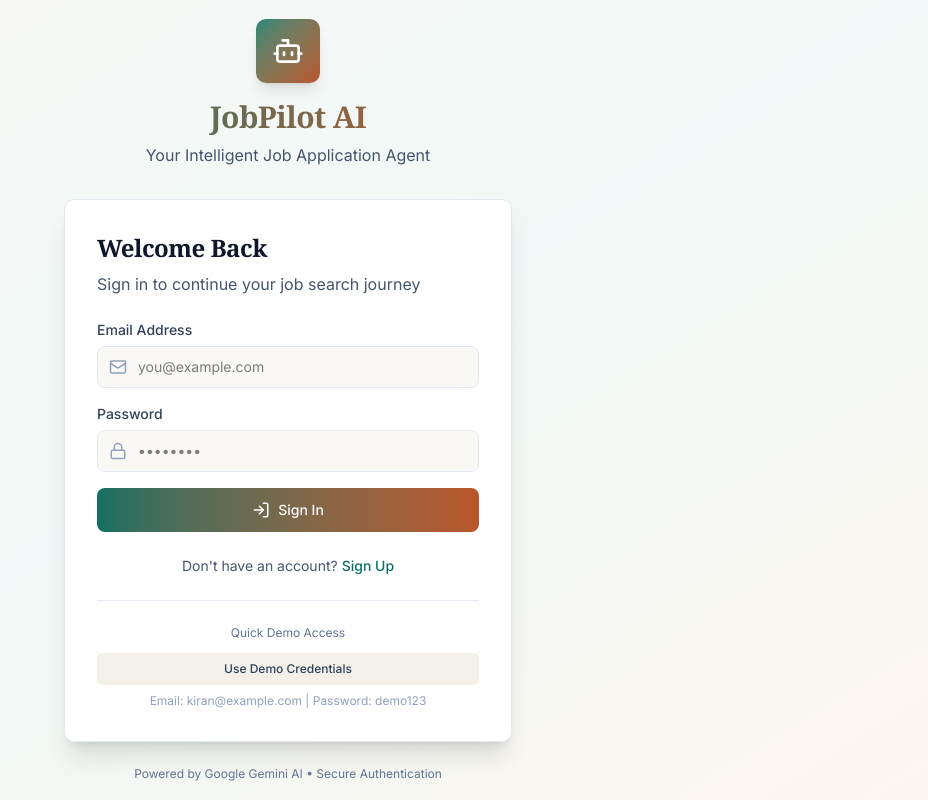
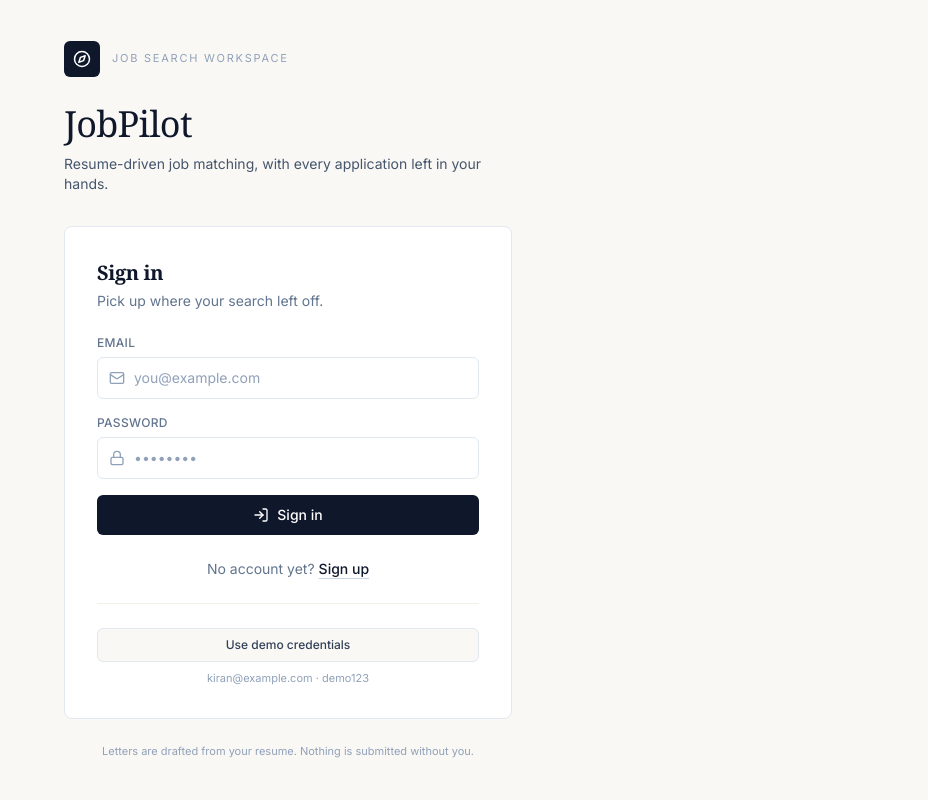
Before and after one commit to kiranmi1010-cpu/ai-job-application-agent, a React (Vite) app: page / in a window 1280 px wide. Shown: the whole page, without its empty margins (352-1280 px from the left). Built offline with nearby package versions, Linux system fonts and the light colour scheme.

Commit message:
Carry the new identity through the app shell and sign-in screen

```diff
--- a/src/components/LoginPage.tsx
+++ b/src/components/LoginPage.tsx
@@ -1,6 +1,6 @@
 import React, { useState } from 'react';
 import { motion } from 'framer-motion';
-import { Mail, Lock, User, LogIn, UserPlus, Bot, AlertCircle } from 'lucide-react';
+import { Mail, Lock, User, LogIn, UserPlus, Compass, AlertCircle } from 'lucide-react';
 import { useAuth } from '../contexts/AuthContext';
 
 export default function LoginPage() {
@@ -19,7 +19,6 @@ export default function LoginPage() {
 
     try {
       let success: boolean;
-
       if (isSignUp) {
         if (!name.trim()) {
           setError('Please enter your name');
@@ -49,39 +48,41 @@ export default function LoginPage() {
   };
 
   return (
-    <div className="min-h-screen bg-gradient-to-br from-slate-50 via-blue-50 to-purple-50 flex items-center justify-center p-4">
+    <div className="min-h-screen bg-slate-50 flex items-center justify-center p-4">
       <motion.div
-        initial={{ opacity: 0, y: 20 }}
+        initial={{ opacity: 0, y: 16 }}
         animate={{ opacity: 1, y: 0 }}
-        transition={{ duration: 0.5 }}
+        transition={{ duration: 0.4 }}
         className="w-full max-w-md"
       >
-        {/* Logo and Title */}
-        <div className="text-center mb-8">
-          <div className="inline-flex items-center justify-center w-16 h-16 bg-gradient-to-br from-blue-500 to-purple-600 rounded-2xl mb-4 shadow-lg">
-            <Bot size={32} className="text-white" />
+        {/* Wordmark */}
+        <div className="mb-8">
+          <div className="flex items-center gap-3 mb-6">
+            <div className="w-9 h-9 bg-slate-900 rounded-lg flex items-center justify-center">
+              <Compass size={18} className="text-white" />
+            </div>
+            <span className="text-[11px] uppercase tracking-[0.16em] text-slate-400">Job search workspace</span>
           </div>
-          <h1 className="text-3xl font-bold bg-gradient-to-r from-blue-600 to-purple-600 bg-clip-text text-transparent">
-            JobPilot AI
+          <h1 className="font-serif text-4xl leading-tight text-slate-900">
+            JobPilot
           </h1>
-          <p className="text-slate-600 mt-2">Your Intelligent Job Application Agent</p>
+          <p className="text-slate-600 mt-2 text-sm">
+            Resume-driven job matching, with every application left in your hands.
+          </p>
         </div>
 
-        {/* Login Card */}
-        <div className="bg-white rounded-2xl shadow-xl border border-slate-200 p-8">
-          <h2 className="text-2xl font-bold text-slate-900 mb-2">
-            {isSignUp ? 'Create Account' : 'Welcome Back'}
+        {/* Card */}
+        <div className="bg-white rounded-xl border border-slate-200 p-8">
+          <h2 className="text-xl font-semibold text-slate-900 mb-1">
+            {isSignUp ? 'Create an account' : 'Sign in'}
           </h2>
-          <p className="text-slate-600 mb-6">
-            {isSignUp
-              ? 'Sign up to start your AI-powered job search'
-              : 'Sign in to continue your job search journey'}
+          <p className="text-sm text-slate-500 mb-6">
+            {isSignUp ? 'Start with the resume you already have.' : 'Pick up where your search left off.'}
           </p>
 
-          {/* Error Message */}
           {error && (
             <motion.div
-              initial={{ opacity: 0, y: -10 }}
+              initial={{ opacity: 0, y: -8 }}
               animate={{ opacity: 1, y: 0 }}
               className="mb-4 p-3 bg-red-50 border border-red-200 rounded-lg flex items-center gap-2"
             >
@@ -91,118 +92,110 @@ export default function LoginPage() {
           )}
 
           <form onSubmit={handleSubmit} className="space-y-4">
-            {/* Name Field (Sign Up Only) */}
             {isSignUp && (
               <div>
-                <label className="block text-sm font-medium text-slate-700 mb-1.5">
-                  Full Name
+                <label className="block text-xs font-medium uppercase tracking-wide text-slate-500 mb-1.5">
+                  Full name
                 </label>
                 <div className="relative">
-                  <User size={18} className="absolute left-3 top-1/2 -translate-y-1/2 text-slate-400" />
+                  <User size={16} className="absolute left-3 top-1/2 -translate-y-1/2 text-slate-400" />
                   <input
                     type="text"
                     value={name}
                     onChange={(e) => setName(e.target.value)}
-                    placeholder="Kiran Prem"
-                    className="w-full pl-10 pr-4 py-2.5 bg-slate-50 border border-slate-200 rounded-xl text-sm focus:outline-none focus:ring-2 focus:ring-blue-500/20 focus:border-blue-500 transition-all"
+                    placeholder="Your full name"
+                    className="w-full pl-9 pr-4 py-2.5 bg-white border border-slate-200 rounded-lg text-sm text-slate-900 placeholder-slate-400 focus:outline-none focus:border-slate-400 focus:ring-2 focus:ring-slate-900/5 transition-colors"
                     required
                   />
                 </div>
               </div>
             )}
 
-            {/* Email Field */}
             <div>
-              <label className="block text-sm font-medium text-slate-700 mb-1.5">
-                Email Address
+              <label className="block text-xs font-medium uppercase tracking-wide text-slate-500 mb-1.5">
+                Email
               </label>
               <div className="relative">
-                <Mail size={18} className="absolute left-3 top-1/2 -translate-y-1/2 text-slate-400" />
+                <Mail size={16} className="absolute left-3 top-1/2 -translate-y-1/2 text-slate-400" />
                 <input
                   type="email"
                   value={email}
                   onChange={(e) => setEmail(e.target.value)}
                   placeholder="you@example.com"
-                  className="w-full pl-10 pr-4 py-2.5 bg-slate-50 border border-slate-200 rounded-xl text-sm focus:outline-none focus:ring-2 focus:ring-blue-500/20 focus:border-blue-500 transition-all"
+                  className="w-full pl-9 pr-4 py-2.5 bg-white border border-slate-200 rounded-lg text-sm text-slate-900 placeholder-slate-400 focus:outline-none focus:border-slate-400 focus:ring-2 focus:ring-slate-900/5 transition-colors"
                   required
                 />
               </div>
             </div>
 
-            {/* Password Field */}
             <div>
-              <label className="block text-sm font-medium text-slate-700 mb-1.5">
+              <label className="block text-xs font-medium uppercase tracking-wide text-slate-500 mb-1.5">
                 Password
               </label>
               <div className="relative">
-                <Lock size={18} className="absolute left-3 top-1/2 -translate-y-1/2 text-slate-400" />
+                <Lock size={16} className="absolute left-3 top-1/2 -translate-y-1/2 text-slate-400" />
                 <input
                   type="password"
                   value={password}
                   onChange={(e) => setPassword(e.target.value)}
                   placeholder="••••••••"
-                  className="w-full pl-10 pr-4 py-2.5 bg-slate-50 border border-slate-200 rounded-xl text-sm focus:outline-none focus:ring-2 focus:ring-blue-500/20 focus:border-blue-500 transition-all"
+                  className="w-full pl-9 pr-4 py-2.5 bg-white border border-slate-200 rounded-lg text-sm text-slate-900 placeholder-slate-400 focus:outline-none focus:border-slate-400 focus:ring-2 focus:ring-slate-900/5 transition-colors"
                   required
                 />
               </div>
             </div>
 
-            {/* Submit Button */}
             <button
               type="submit"
               disabled={loading}
-              className="w-full flex items-center justify-center gap-2 py-3 bg-gradient-to-r from-blue-600 to-purple-600 text-white rounded-xl font-medium text-sm hover:opacity-90 transition-opacity disabled:opacity-50 disabled:cursor-not-allowed"
+              className="w-full flex items-center justify-center gap-2 py-2.5 bg-slate-900 text-white rounded-lg font-medium text-sm hover:bg-slate-800 transition-colors disabled:opacity-50 disabled:cursor-not-allowed"
             >
               {loading ? (
                 <>
                   <div className="w-4 h-4 border-2 border-white border-t-transparent rounded-full animate-spin" />
-                  {isSignUp ? 'Creating Account...' : 'Signing In...'}
+                  {isSignUp ? 'Creating account…' : 'Signing in…'}
                 </>
               ) : (
                 <>
-                  {isSignUp ? <UserPlus size={18} /> : <LogIn size={18} />}
-                  {isSignUp ? 'Create Account' : 'Sign In'}
+                  {isSignUp ? <UserPlus size={16} /> : <LogIn size={16} />}
+                  {isSignUp ? 'Create account' : 'Sign in'}
                 </>
               )}
             </button>
           </form>
 
-          {/* Toggle Sign Up / Login */}
           <div className="mt-6 text-center">
-            <p className="text-sm text-slate-600">
-              {isSignUp ? 'Already have an account?' : "Don't have an account?"}
+            <p className="text-sm text-slate-500">
+              {isSignUp ? 'Already have an account?' : 'No account yet?'}
               <button
                 onClick={() => {
                   setIsSignUp(!isSignUp);
                   setError('');
                 }}
-                className="ml-1 text-blue-600 font-medium hover:text-blue-700 transition-colors"
+                className="ml-1 text-slate-900 font-medium underline decoration-slate-300 underline-offset-4 hover:decoration-slate-900 transition-colors"
               >
-                {isSignUp ? 'Sign In' : 'Sign Up'}
+                {isSignUp ? 'Sign in' : 'Sign up'}
               </button>
             </p>
           </div>
 
-          {/* Demo Credentials */}
           {!isSignUp && (
-            <div className="mt-6 pt-6 border-t border-slate-200">
-              <p className="text-xs text-slate-500 text-center mb-3">Quick Demo Access</p>
+            <div className="mt-6 pt-6 border-t border-slate-100">
               <button
                 onClick={fillDemoCredentials}
-                className="w-full py-2 bg-slate-100 text-slate-700 rounded-lg text-xs font-medium hover:bg-slate-200 transition-colors"
+                className="w-full py-2 bg-slate-50 text-slate-700 border border-slate-200 rounded-lg text-xs font-medium hover:bg-slate-100 transition-colors"
               >
-                Use Demo Credentials
+                Use demo credentials
               </button>
-              <p className="text-xs text-slate-400 text-center mt-2">
-                Email: kiran@example.com | Password: demo123
+              <p className="text-[11px] text-slate-400 text-center mt-2">
+                kiran@example.com · demo123
               </p>
             </div>
           )}
         </div>
 
-        {/* Footer */}
-        <p className="text-center text-xs text-slate-500 mt-6">
-          Powered by Google Gemini AI • Secure Authentication
+        <p className="text-center text-[11px] text-slate-400 mt-6">
+          Letters are drafted from your resume. Nothing is submitted without you.
         </p>
       </motion.div>
     </div>
```
Also changed, not shown: src/App.tsx (+15 -16 lines).
